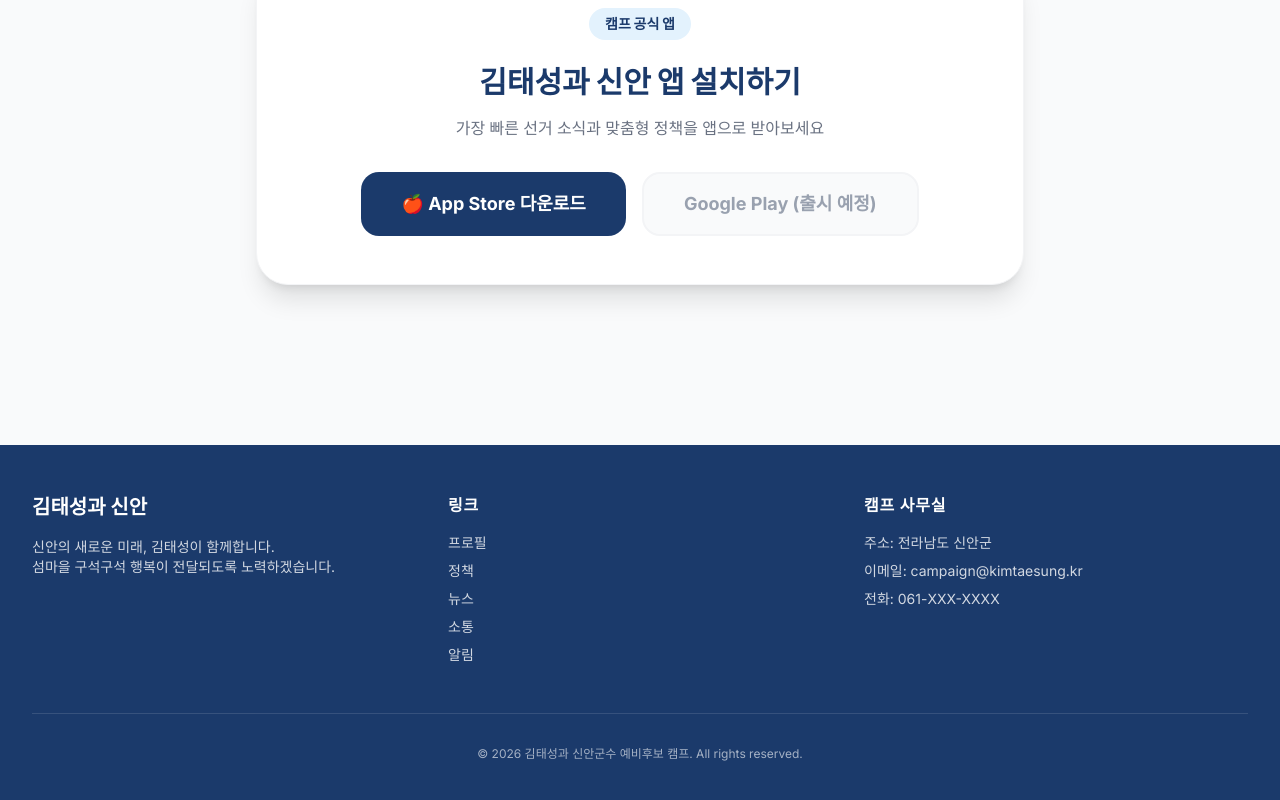
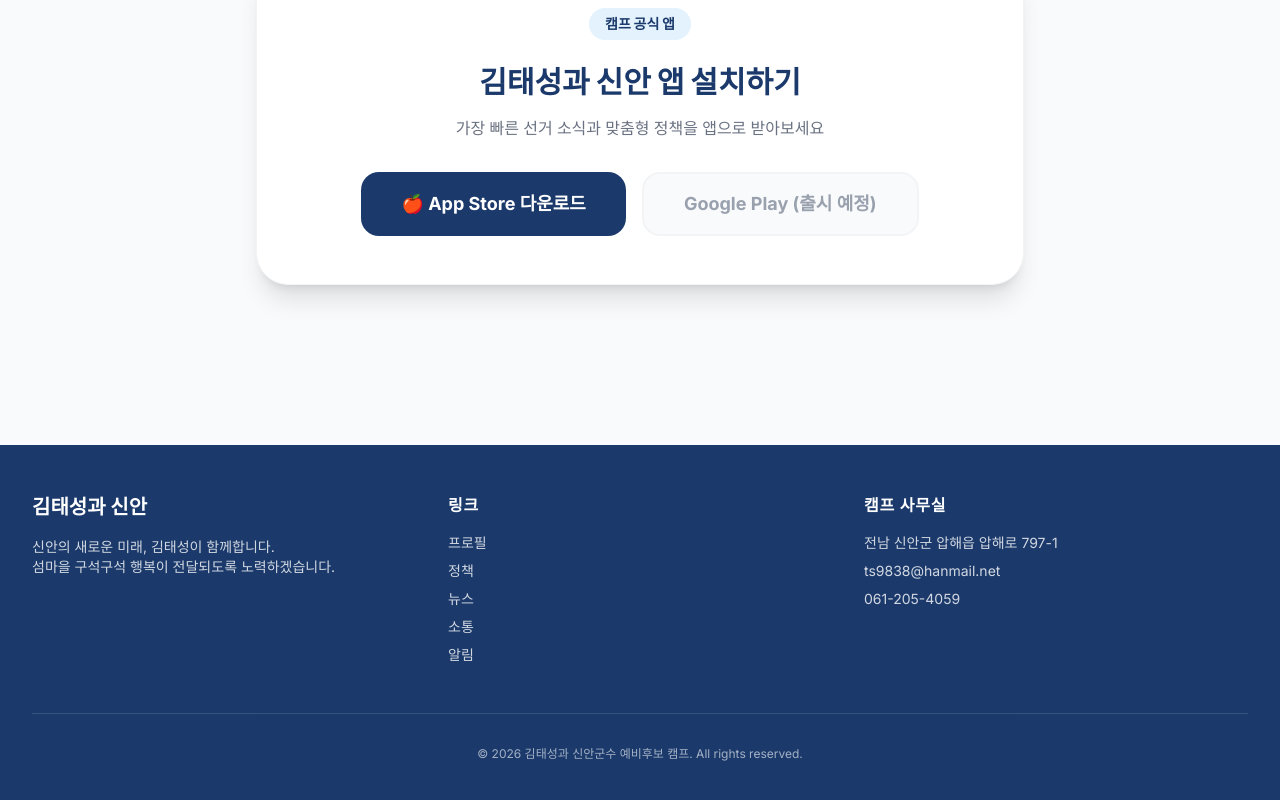
Before and after one commit to nanoset100/sinanjuso-web, a Next.js app: page / in a window 1280 px wide. Shown: the part 6563-7363 px from the top of the page. Built offline with nearby package versions, Linux system fonts and the light colour scheme.

Commit message:
fix: Footer 주소·전화·이메일 실제 정보로 교체

```diff
--- a/src/components/Footer.tsx
+++ b/src/components/Footer.tsx
@@ -27,9 +27,9 @@ export default function Footer() {
                     <div>
                         <h4 className="mb-4 font-bold uppercase tracking-wider">캠프 사무실</h4>
                         <ul className="space-y-2 text-sm opacity-80">
-                            <li>주소: 전라남도 신안군</li>
-                            <li>이메일: campaign@kimtaesung.kr</li>
-                            <li>전화: 061-XXX-XXXX</li>
+                            <li>전남 신안군 압해읍 압해로 797-1</li>
+                            <li><a href="mailto:ts9838@hanmail.net" className="hover:text-[#E8941A] transition-colors">ts9838@hanmail.net</a></li>
+                            <li><a href="tel:0612054059" className="hover:text-[#E8941A] transition-colors">061-205-4059</a></li>
                         </ul>
                     </div>
                 </div>
```
